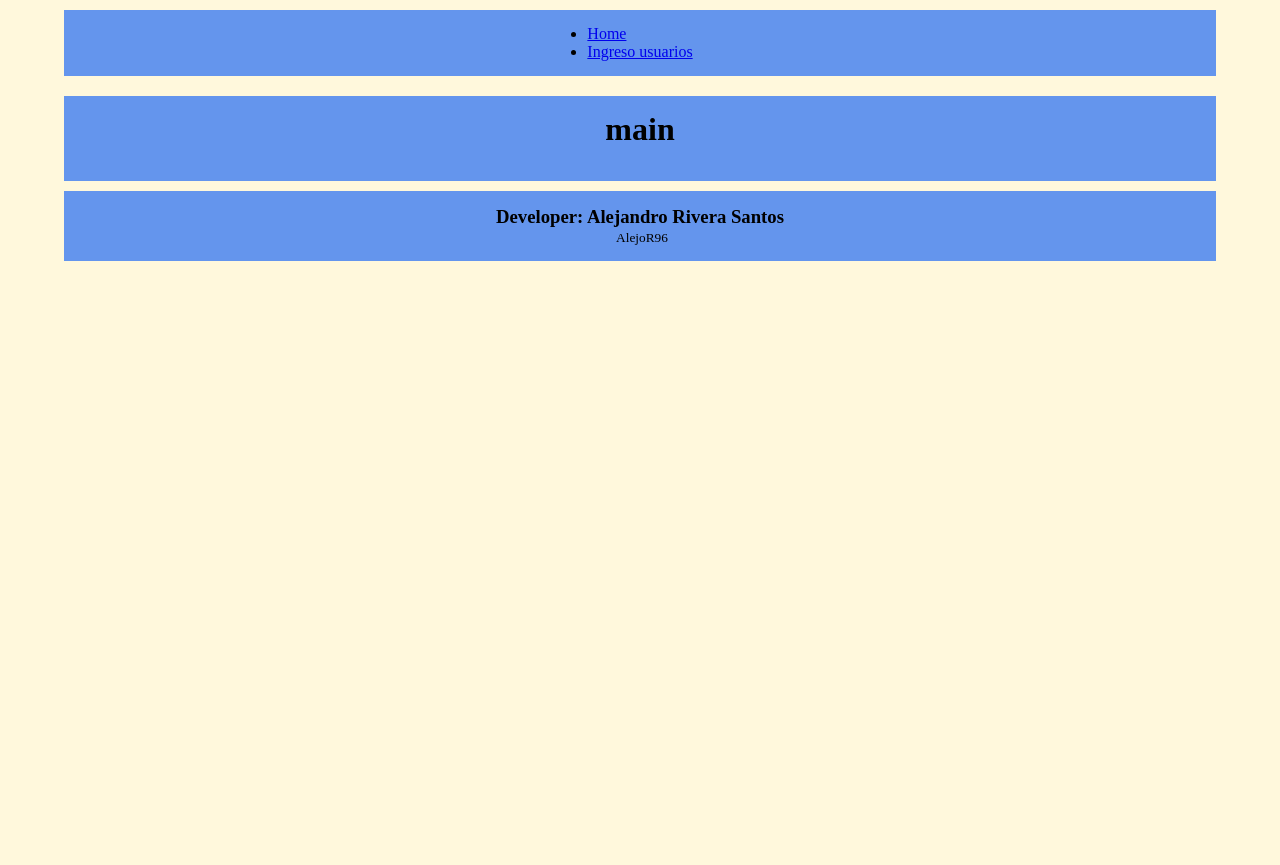
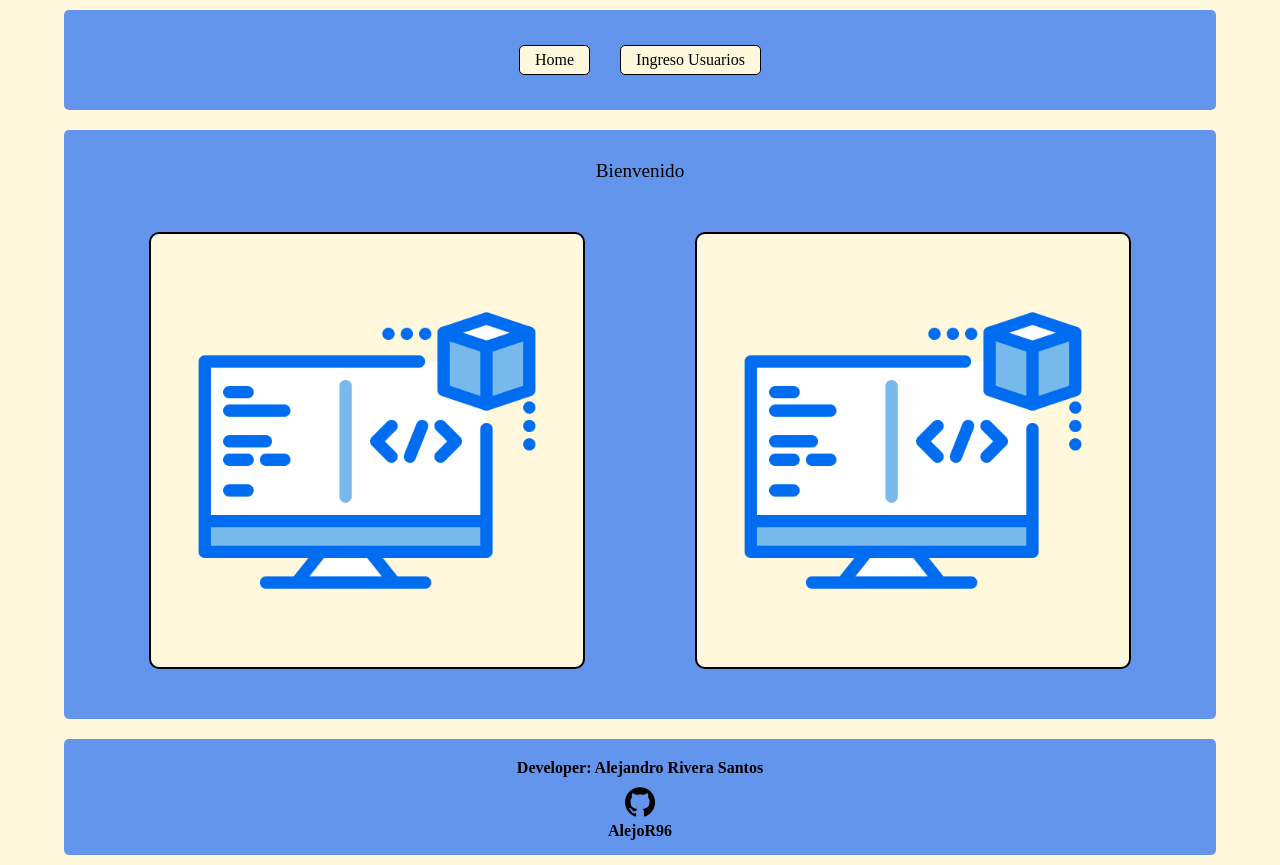
Before and after one commit to AlejoR96/appUsuario_html, a plain HTML site: page index.html in a window 1280 px wide. Before the commit the page ends 800 px from the top, so only its background shows below. Drawn offline with Linux system fonts and the light colour scheme.

Commit message:
Version 1.0 maquetacion terminado

```diff
--- a/access/css/styles.css
+++ b/access/css/styles.css
@@ -18,11 +18,14 @@
 .styleHeader{
     background-color: cornflowerblue;
     width: 90%;
+    /*margin: 20px 15px 20px 15px;
+    padding: 5px 15px 5px 15px;*/
     margin: 10px;
     padding: 15px;
     display: flex;
     flex-direction: column;
     align-items: center;
+    border-radius: 5px;
 }
 
 /**ESTILOS PARA MAIN - CONTENIDO**/
@@ -34,14 +37,135 @@
     display: flex;
     flex-direction: column;
     align-items: center;
+    border-radius: 5px;
 }
 
 /**ESTILOS PARA EL FOOTER - PIE DE PAGINA**/
 .styleFooter{
     background-color: cornflowerblue;
     width: 90%;
+    margin: 10px;
     padding: 15px;
     display: flex;
     flex-direction: column;
     align-items: center;
+    border-radius: 5px;
 }
+
+/*--------------------------------------------------------------------------------------------------*/
+
+/*** ESTILOS PARA LOS ELEMENTOS SECUNDARIOS ***/
+
+/** ESTILOS PARA HEADER - BOTONES DEL MENU PRINCIPAL **/
+
+/*Estilos para el contenedor*/
+.styleNavMenuP{
+
+}
+/*Estilos Lista ordenada del menu */
+.styleUl{
+
+    display:flex;
+
+}
+/*Estilos para darle forma y color a los botones*/
+.styleLi{
+    list-style: none;
+    background-color: cornsilk;
+    margin: 20px 15px 20px 15px;
+    padding: 5px 15px 5px 15px;
+    /*margin: 20px;
+    padding: 15px;*/
+    border-radius: 5px;
+    border:1px solid black;
+
+}
+
+/*Estilos para quitar el subrayado y puntos*/
+.styleLink{
+    text-decoration: none;
+    color: black;
+}
+
+/*Estilos agregar el efecto de activar el color con el mouse*/
+.styleLi:hover{
+    background-color: gold;
+
+}
+
+/*-------------------------------------------------------------------------------------------------*/
+
+/*** ESTILOS PARA LOS ELEMENTOS SECUNDARIOS ***/
+
+/** ESTILOS PARA LOS ELEMENTOS DEL MAIN - CONTENIDO **/
+
+/*Estilos para el titulo*/
+.styleTituloH1{
+    font-size: larger;
+    font-weight: 400;
+    margin: 15px;
+}
+/*Estilos para la section*/
+.styleSection{
+    width: 100%;
+    display: flex;
+    justify-content: space-around;
+    padding: 15px;
+
+}
+/*Estilos para contenedor para la imagen*/
+.contenedorImagen{
+    background-color: cornsilk;
+    width: 40%;
+    display: flex;
+    justify-content: center;
+    align-items: center;
+    margin: 20px;
+    padding: 20px;
+    border-radius: 10px;
+    border: 2px solid black;
+}
+/*Estilos para la imagen pricipal*/
+.ImgPrincipal{
+    width: 100%;
+}
+
+/*-------------------------------------------------------------------------------------------------*/
+
+/*** ESTILOS PARA LOS ELEMENTOS SECUNDARIOS ***/
+
+/** ESTILOS PARA EL FOOTER - LOGO GIT HUB **/
+
+.styleTituloH3{
+    font-size: medium;
+    font-weight: 700;
+    padding: 5px;
+}
+
+.ContenedorGitHub{
+    display: flex;
+    flex-direction:column;
+    justify-content: center;
+    align-items: center;
+
+}
+
+.imgGitHub{
+    width: 40px;
+
+}
+
+.userGitHub{
+    font-size: medium;
+    font-weight: 600;
+
+}
+
+.userGitHub:hover{
+    color: gold;
+}
+
+a{
+    text-decoration: none;
+    color: black;
+}
--- a/index.html
+++ b/index.html
@@ -13,16 +13,20 @@
         <nav class="styleNavMenuP"><!-- Inicio menu principal-->
             <ul class="styleUl">
                 <li class="styleLi"><a class="styleLink" href="#">Home</a></li>
-                <li class="styleLi"><a class="styleLink" href="#">Ingreso usuarios</a></li>
+                <li class="styleLi"><a class="styleLink" href="#">Ingreso Usuarios</a></li>
             </ul>
         </nav><!-- Final menu principal-->
      </header><!-- Final Encabezado-->
 
      <main class="styleMain"><!-- Inicio contenido-->
-        <h1>main</h1>
+        <h1 class="styleTituloH1">Bienvenido</h1>
         <section class="styleSection">
             <div class="contenedorImagen">
-                <img class="ImgPrincipal" src="" alt="">
+                <img class="ImgPrincipal" src="access/img/programing.png" alt="">
+            </div>
+
+            <div class="contenedorImagen">
+                <img class="ImgPrincipal" src="access/img/programing.png" alt="">
             </div>
 
         </section>
@@ -30,14 +34,12 @@
      </main><!--Final contenido-->
 
      <footer class="styleFooter"><!-- Inicio pie de pagina-->
-        <h3>Developer: Alejandro Rivera Santos</h3>
+        <h3 class="styleTituloH3">Developer: Alejandro Rivera Santos</h3>
 
         <div class="ContenedorGitHub">
-            <img class="logoGithub" src="" alt="">
-            <small>AlejoR96</small>
+            <img class="imgGitHub" src="access/img/LogoGit.png" alt="">
+            <a href="https://github.com/AlejoR96"><small class="userGitHub">AlejoR96</small></a>
         </div>
-
-
      </footer><!--final de pie de pagina-->
 </body>
 </html>
```
Also changed, not shown: access/img/LogoGit.png (added), access/img/programing.png (added).
